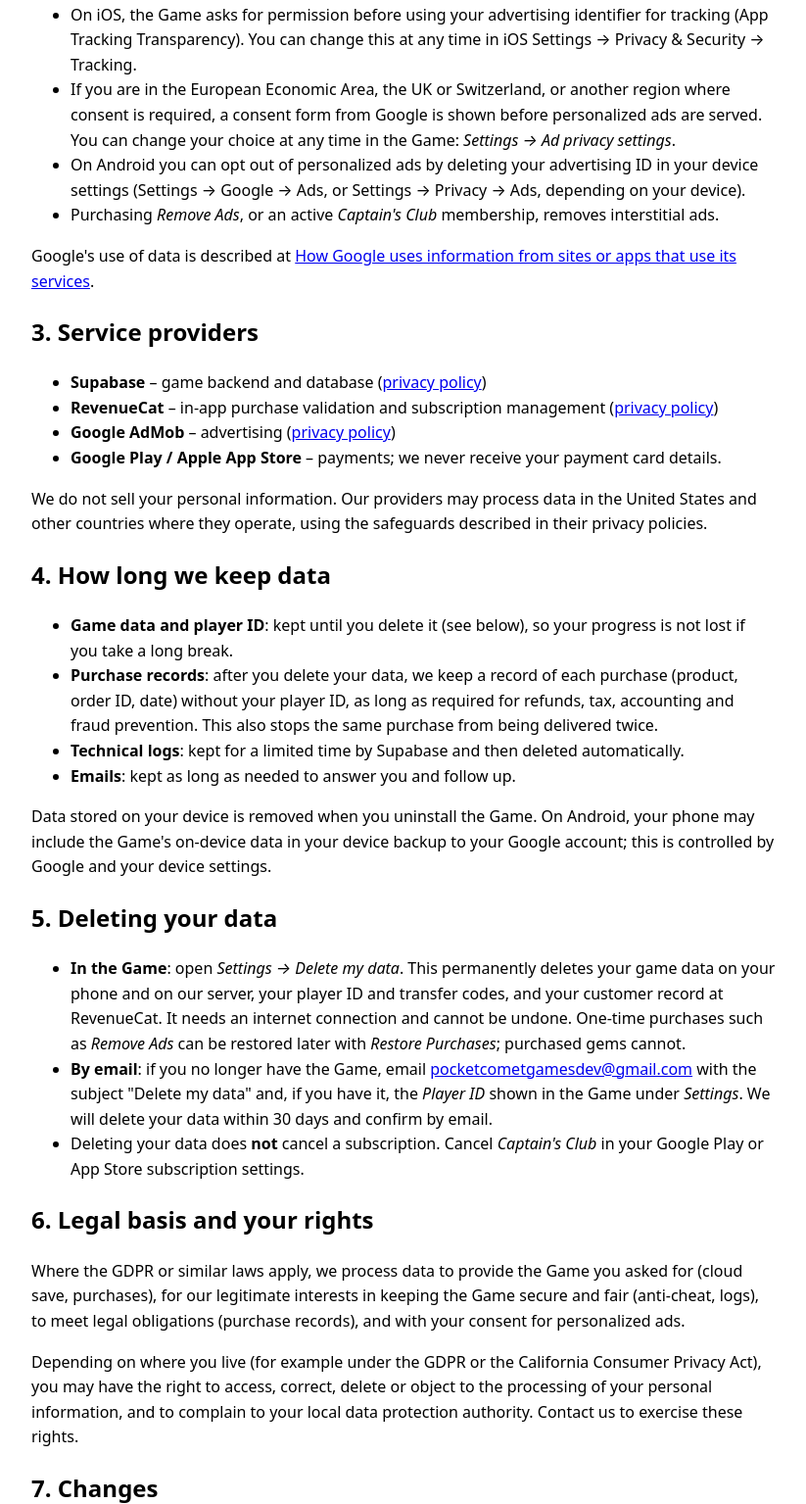
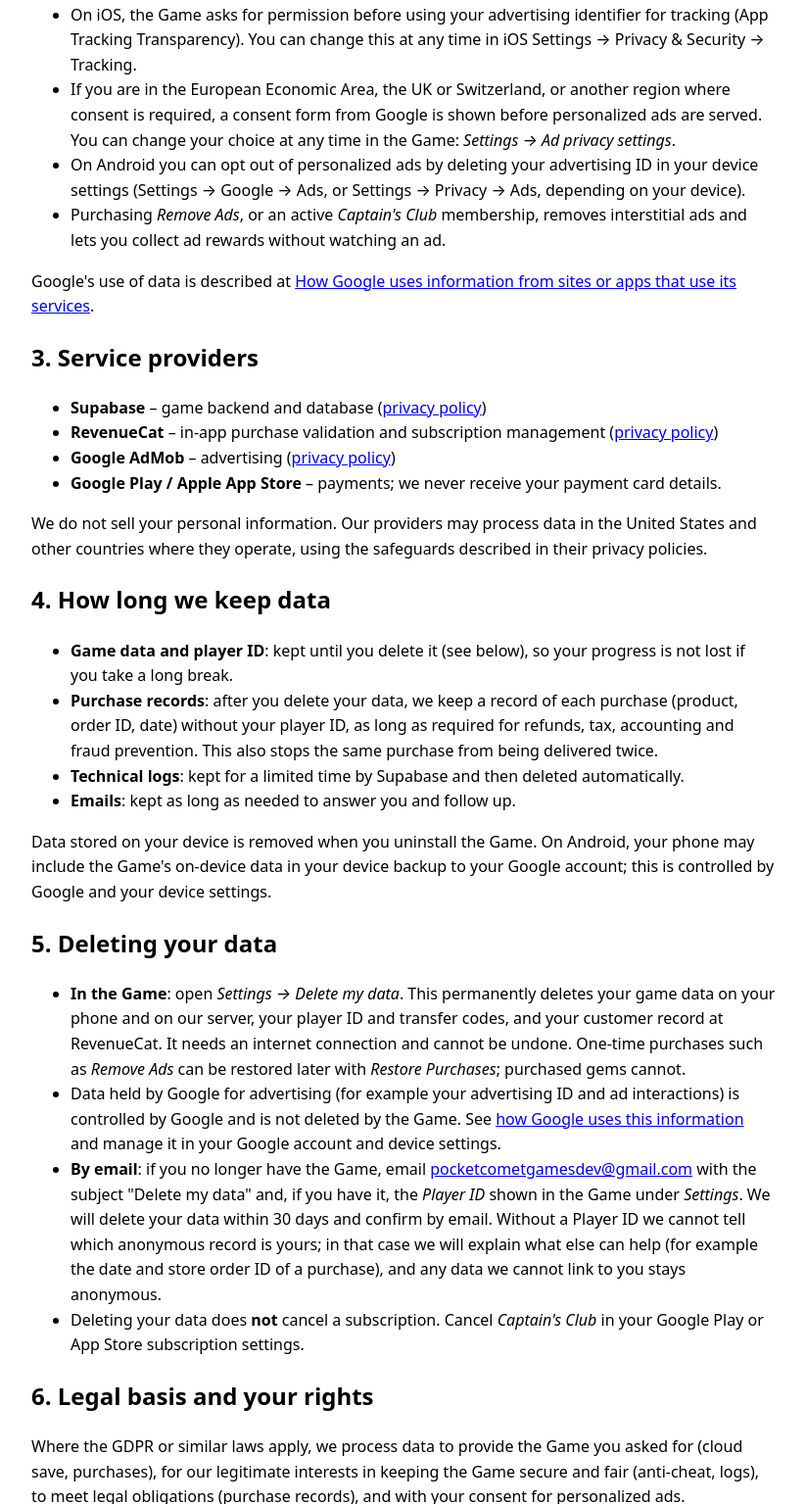
Before and after one commit to qqq641120/merge-idle-legal, a plain HTML site: page index.html in a window 1280 px wide. Shown: the part 1312-2847 px from the top of the page at 98% size, without its empty margins (228-1051 px from the left). Drawn offline with Linux system fonts and the light colour scheme.

Commit message:
Privacy: ad rewards with Remove Ads, Google ad data not deleted in-app, email deletion without Player ID

```diff
--- a/index.html
+++ b/index.html
@@ -77,7 +77,7 @@
       <li>On iOS, the Game asks for permission before using your advertising identifier for tracking (App Tracking Transparency). You can change this at any time in iOS Settings → Privacy &amp; Security → Tracking.</li>
       <li>If you are in the European Economic Area, the UK or Switzerland, or another region where consent is required, a consent form from Google is shown before personalized ads are served. You can change your choice at any time in the Game: <em>Settings → Ad privacy settings</em>.</li>
       <li>On Android you can opt out of personalized ads by deleting your advertising ID in your device settings (Settings → Google → Ads, or Settings → Privacy → Ads, depending on your device).</li>
-      <li>Purchasing <em>Remove Ads</em>, or an active <em>Captain's Club</em> membership, removes interstitial ads.</li>
+      <li>Purchasing <em>Remove Ads</em>, or an active <em>Captain's Club</em> membership, removes interstitial ads and lets you collect ad rewards without watching an ad.</li>
     </ul>
     <p>Google's use of data is described at <a href="https://policies.google.com/technologies/partner-sites">How Google uses information from sites or apps that use its services</a>.</p>
 
@@ -111,10 +111,16 @@
         your phone and on our server, your player ID and transfer codes, and your customer record at RevenueCat. It needs
         an internet connection and cannot be undone. One-time purchases such as <em>Remove Ads</em> can be restored later
         with <em>Restore Purchases</em>; purchased gems cannot.</li>
+      <li>Data held by Google for advertising (for example your advertising ID and ad interactions) is controlled by
+        Google and is not deleted by the Game. See
+        <a href="https://policies.google.com/technologies/partner-sites">how Google uses this information</a> and manage
+        it in your Google account and device settings.</li>
       <li><strong>By email</strong>: if you no longer have the Game, email
         <a href="mailto:pocketcometgamesdev@gmail.com">pocketcometgamesdev@gmail.com</a> with the subject "Delete my data"
         and, if you have it, the <em>Player ID</em> shown in the Game under <em>Settings</em>. We will delete your data within
-        30 days and confirm by email.</li>
+        30 days and confirm by email. Without a Player ID we cannot tell which anonymous record is yours; in that case we
+        will explain what else can help (for example the date and store order ID of a purchase), and any data we cannot
+        link to you stays anonymous.</li>
       <li>Deleting your data does <strong>not</strong> cancel a subscription. Cancel <em>Captain's Club</em> in your Google
         Play or App Store subscription settings.</li>
     </ul>
```
